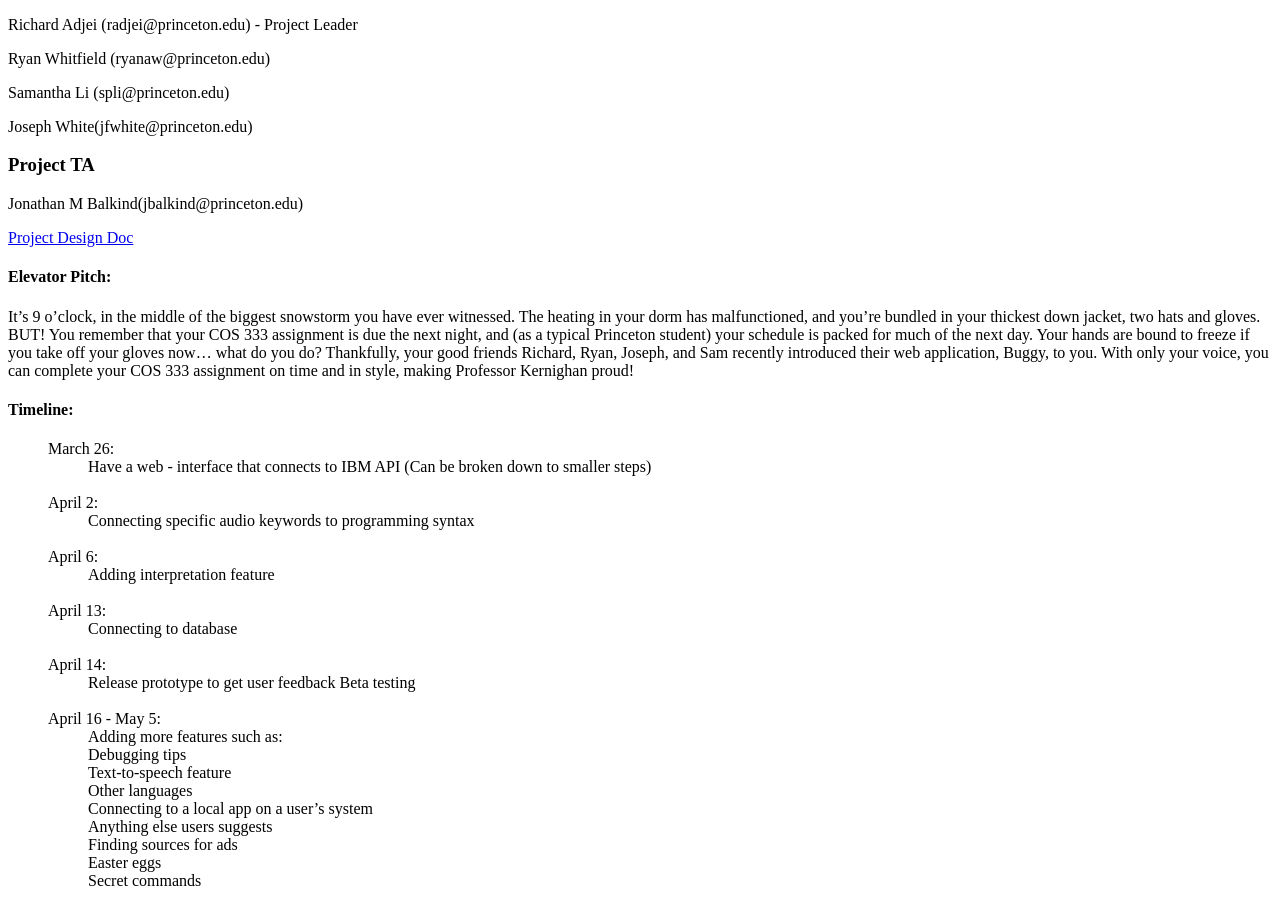
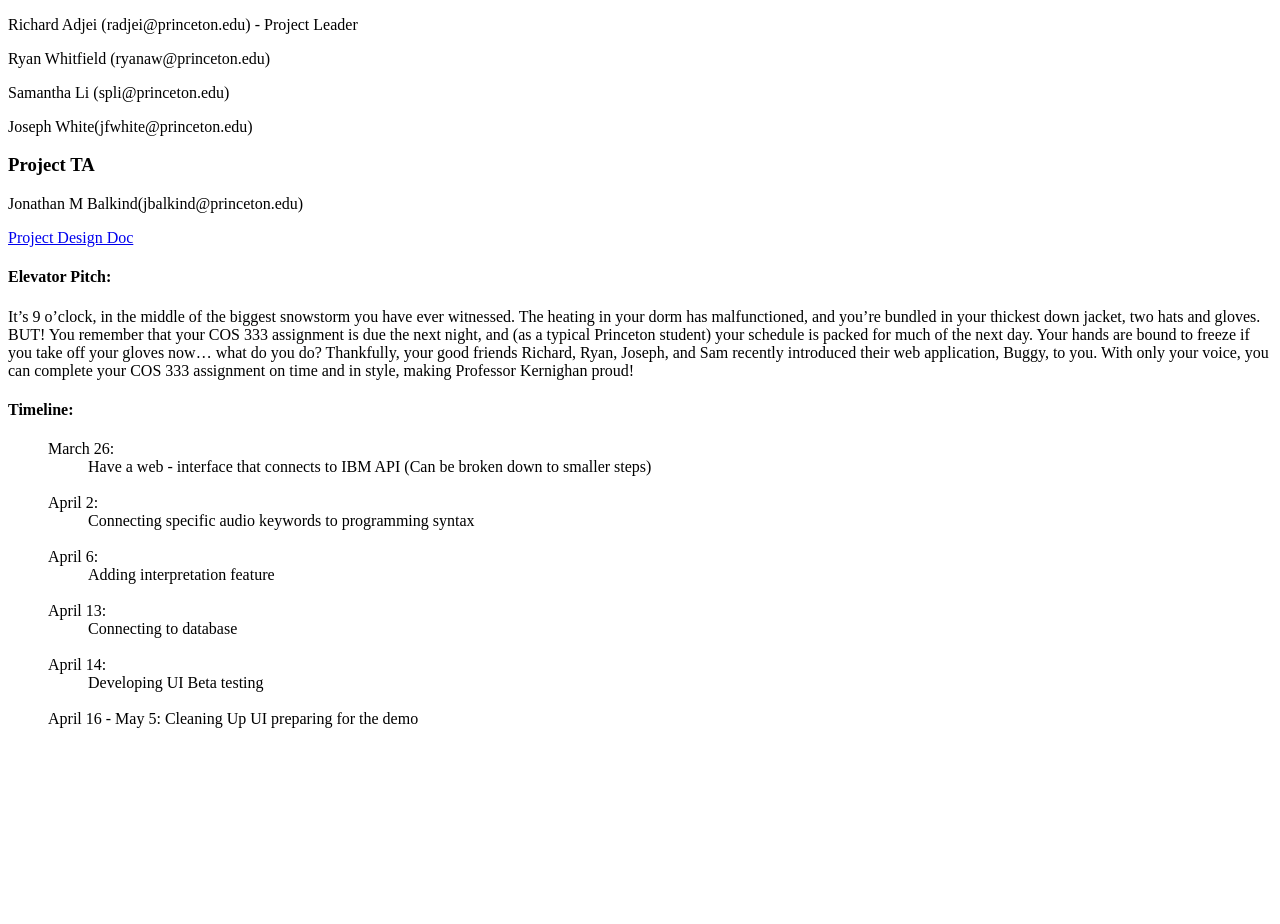
Before and after one commit to radedoc/Buggy, a plain HTML site: page index.html in a window 1280 px wide. Shown: the part 105-1029 px from the top of the page. After the commit the page ends 849 px from the top, so only its background shows below. Drawn offline with Linux system fonts and the light colour scheme.

Commit message:
Update index.html
updated index

```diff
--- a/index.html
+++ b/index.html
@@ -47,32 +47,12 @@ Connecting to database
 <br>
 April 14:
 <ul>
-Release prototype to get user feedback
+Developing UI
 Beta testing
 </ul>
 <br>
 April 16 - May 5:
-<ul>
-Adding more features such as:
-<br>
-Debugging tips
-<br>
-Text-to-speech feature
-<br>
-Other languages
-<br>
-Connecting to a local app on a user’s system
-<br>
-Anything else users suggests
-<br>
-Finding sources for ads
-<br>
-Easter eggs
-<br>
-Secret commands
-</ul>
-<br>
-
+Cleaning Up UI preparing for the demo
 </ul>
 
 </body>
```
